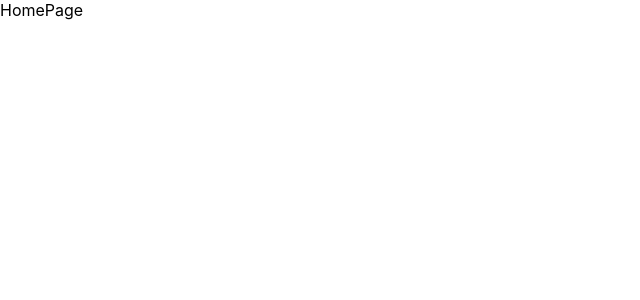
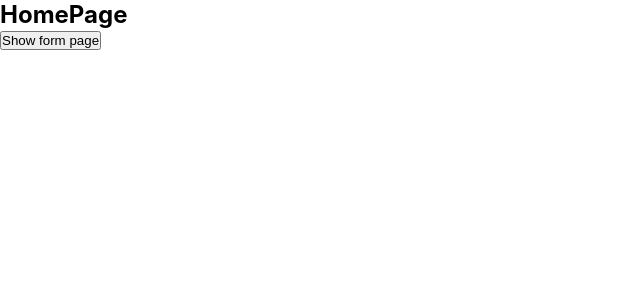
Before and after one commit to MeleshkoDmitriy/tg-mini-app-react, a React (Vite) app: page / in a window 1280 px wide. Shown: the top 300 px of the page, without its empty margins (0-640 px from the left). Built offline with nearby package versions, Linux system fonts and the light colour scheme.

Commit message:
added link

```diff
--- a/src/pages/HomePage/HomePage.jsx
+++ b/src/pages/HomePage/HomePage.jsx
@@ -1,7 +1,13 @@
-import styles from './HomePage.module.css'
+import { Link } from 'react-router-dom';
+import styles from './HomePage.module.css';
 
 export const HomePage = () => {
+
+
   return (
-    <div>HomePage</div>
-  )
-}
+    <section>
+      <h1>HomePage</h1>
+      <Link to={`/form`}><button>Show form page</button></Link>
+    </section>
+  );
+};
```
